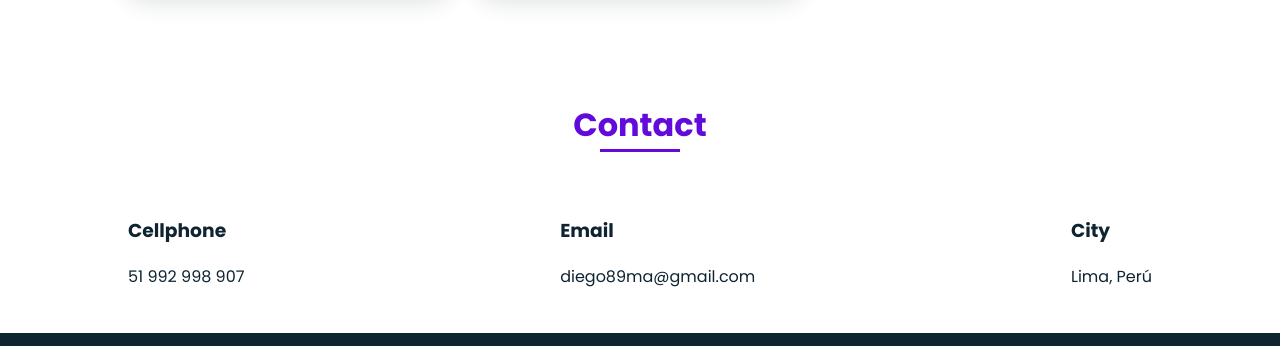
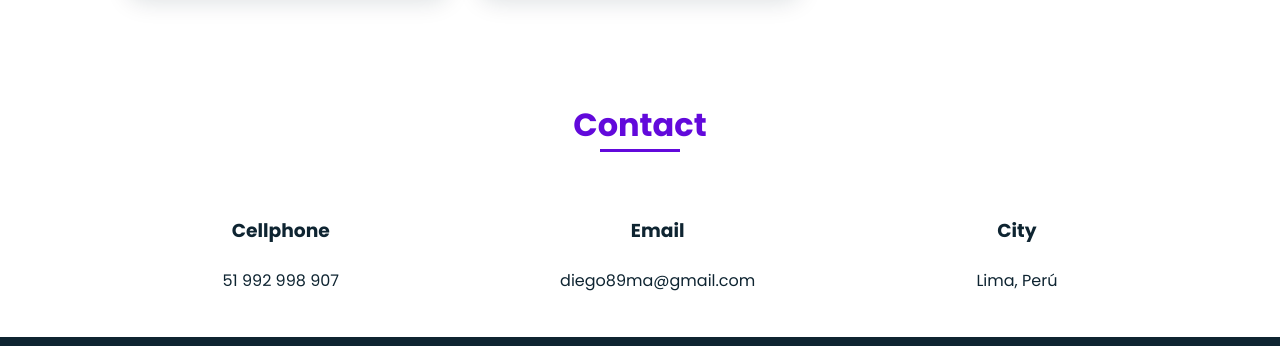
Before and after one commit to DiegoMitari/Portfolio, a plain HTML site: page index.html in a window 1280 px wide. Shown: the part 2811-3157 px from the top of the page. Drawn offline with nearby package versions, Linux system fonts and the light colour scheme.

Commit message:
center contact item

```diff
--- a/assets/css/style.css
+++ b/assets/css/style.css
@@ -497,6 +497,17 @@ img {
 
 }
 
+.contact__item {
+    margin: auto;
+    display: flex;
+    flex-direction: column;
+}
+
+.contact__item h3 {
+    margin-left: auto;
+    margin-right: auto;
+}
+
 /* Media Queries */
 
 
--- a/index.html
+++ b/index.html
@@ -327,24 +327,18 @@
             <h2 class="section-title">Contact</h2>
 
             <div class="contact__container bd-grid">
-                <!-- <form action="" class="contact__form">
-                    <input type="text" placeholder="Name" class="contact__input">
-                    <input type="mail" placeholder="Email" class="contact__input">
-                    <textarea name="" id="" cols="0" rows="10" class="contact__input"></textarea>
 
-                    <input type="button" value="Send" class="contact__button button">
-                </form> -->
                 <div class="contact__item">
                     <h3>Cellphone</h3>
                     <p>51 992 998 907</p>
                 </div>
 
-                <div class="">
+                <div class="contact__item">
                     <h3>Email</h3>
                     <p>diego89ma@gmail.com</p>
                 </div>
 
-                <div class="">
+                <div class="contact__item">
                     <h3>City</h3>
                     <p>Lima, Perú</p>
                 </div>
```
